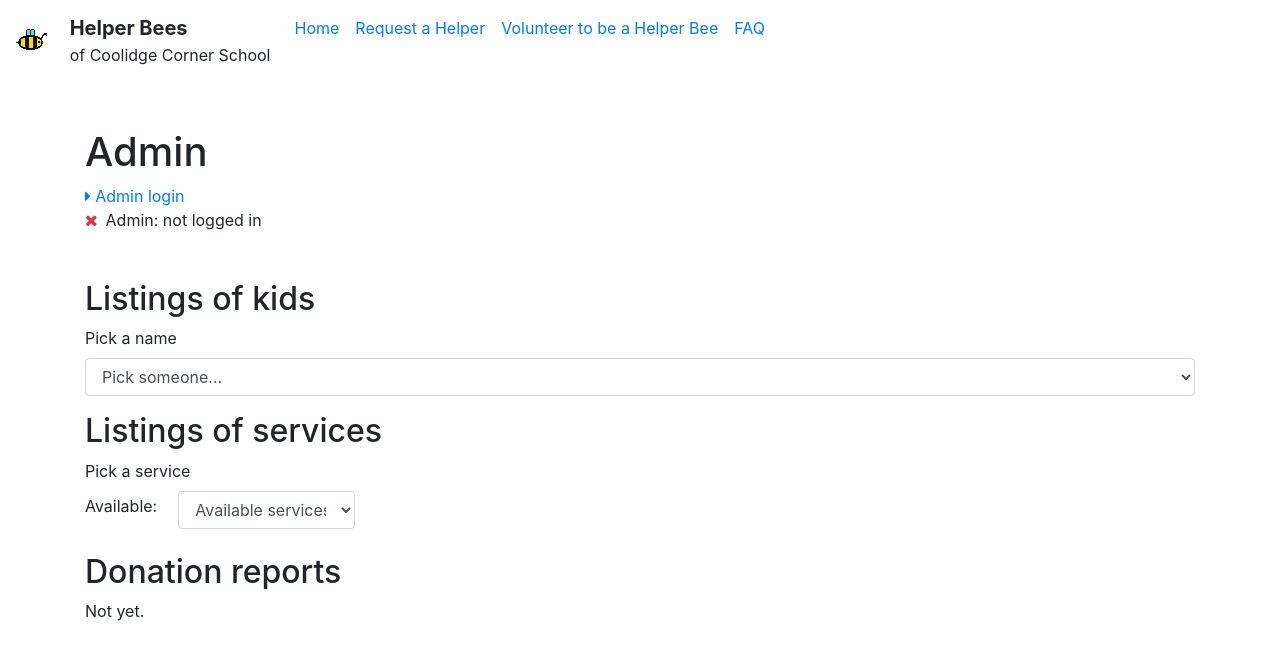
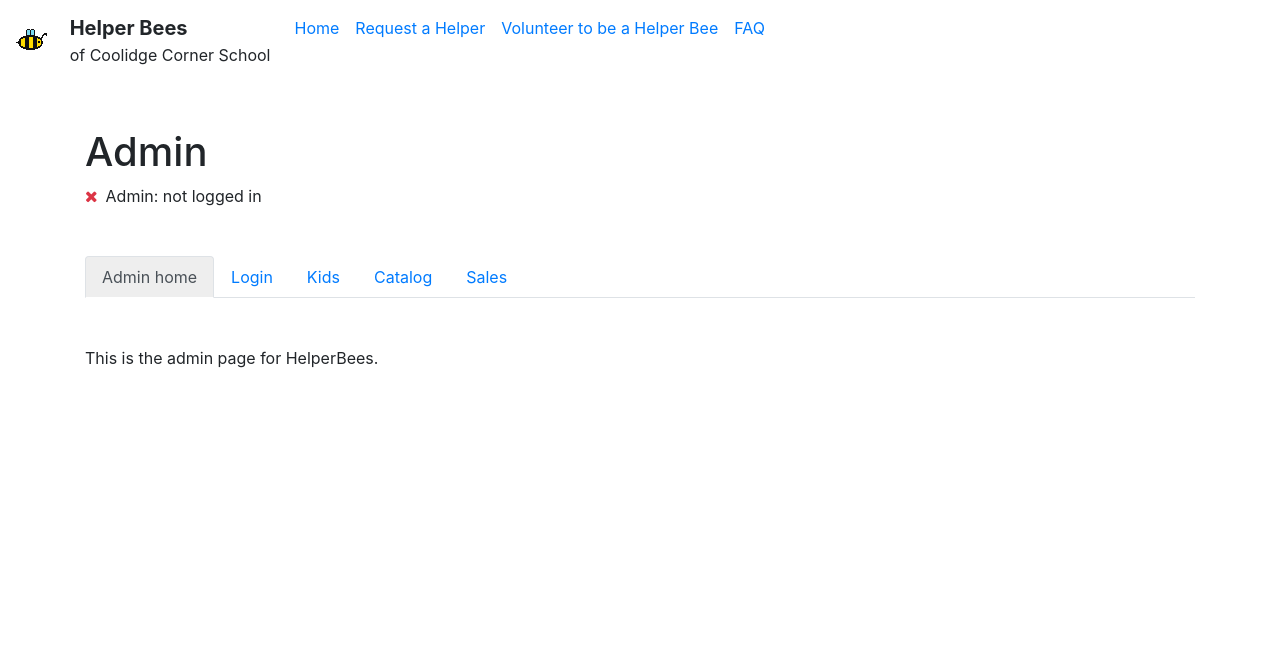
Before and after one commit to CoolidgeCornerSchool/helperbees, a Jekyll site: the page built from admin.html, in a window 1280 px wide. Shown: the top 660 px of the page. Built offline with Jekyll 4.4.1, drawn with Linux system fonts in a browser that asks for light colours; comment, search, counter and statistics services are not loaded.

Commit message:
tabbed admin pages

```diff
--- a/_sass/main.scss
+++ b/_sass/main.scss
@@ -47,6 +47,10 @@ nav .navbar-brand {
 
 /* Admin pages */
 
+.nav-tabs .nav-item .nav-link.active {
+  background-color: #EEE;
+}
+
 /* Google login avatar */
 .admin .avatar {
     width: 40px;
--- a/admin.html
+++ b/admin.html
@@ -4,6 +4,46 @@ title: Admin
 layout: default
 ---
 
+<h1>Admin</h1>
+
+<div class="not-login-alert"><i class="fa fa-times text-danger mr-2"></i>Admin: not logged in</div>
+<div class="login-alert d-none"><i class="fa fa-check text-success mr-2"></i>Admin: logged in</div>
+
+<ul class="nav nav-tabs mt-5" id="adminTabs" role="tablist">
+      <li class="nav-item">
+        <a class="nav-link active " id="home-tab" data-toggle="tab" href="#home" role="tab" aria-controls="home" aria-selected="true">Admin home</a>
+      </li>
+      <li class="nav-item">
+        <a class="nav-link" id="login-tab" href="/login#admin">Login</a>
+      </li>
+      <li class="nav-item">
+        <a class="nav-link" id="users-tab" data-toggle="tab" href="#users" role="tab" aria-controls="users" aria-selected="true">Kids</a>
+      </li>
+      <li class="nav-item">
+        <a class="nav-link" id="offers-tab" data-toggle="tab" href="#offers" role="tab" aria-controls="offers" aria-selected="false">Catalog</a>
+      </li>
+      <li class="nav-item">
+        <a class="nav-link" id="orders-tab" data-toggle="tab" href="#orders" role="tab" aria-controls="orders" aria-selected="false">Sales</a>
+      </li>
+</ul>
+
+<div class="tab-content" id="adminTabContent">
+  <div class="tab-pane fade show active" id="home" role="tabpanel" aria-labelledby="home-tab">
+    <p class="mt-5">This is the admin page for HelperBees.</p>
+  </div>
+  <div class="tab-pane fade" id="users" role="tabpanel" aria-labelledby="users-tab">
+    {% include_relative admin_users.html %}
+  </div>
+  <div class="tab-pane fade" id="offers" role="tabpanel" aria-labelledby="offers-tab">
+    {% include_relative admin_offers.html %}
+  </div>
+  <div class="tab-pane fade" id="orders" role="tabpanel" aria-labelledby="orders-tab">
+    {% include_relative admin_orders.html %}
+  </div>
+</div>
+
+<!-- alert boxes, unused for now -->
+<div class="d-none">
   <div class="spinner"><i class="fa fa-spin fa-cog"></i></div>
   <div class="alert-box">
     <div class="success alert alert-success">
@@ -22,80 +62,7 @@ layout: default
       </button>
     </div>
   </div>
-
-<h1>Admin</h1>
-
-<a href="/login#admin" class="mt-3 mb-5"><i class="fa fa-caret-right"></i> Admin login</a>
-<div class="not-login-alert"><i class="fa fa-times text-danger mr-2"></i>Admin: not logged in</div>
-<div class="login-alert d-none"><i class="fa fa-check text-success mr-2"></i>Admin: logged in</div>
-
-<h2 class="mt-5">Listings of kids</h2>
-
-<form>
-  <div class="form-group">
-    <label for="names">Pick a name</label>
-    <select class="form-control" id="names"
-      ><option>Pick someone...</option></select
-    >
-  </div>
-</form>
-
-<table class="table show_user col-4 d-none">
-  <thead>
-    <tr>
-      <th scope="col">First</th>
-      <th scope="col">Last</th>
-      <th scope="col">Parent name</th>
-      <th scope="col">Parent email</th>
-      <th scope="col">Parent phone</th>
-      <th scope="col">Login link</th>
-    </tr>
-  </thead>
-  <tbody>
-    <tr>
-      <td class="first"></td>
-      <td class="last"></td>
-      <td class="parent_name"></td>
-      <td class="parent_email"></td>
-      <td class="parent_phone"></td>
-      <td class="login_link"></td>
-    </tr>
-  </tbody>
-</table>
-
-<form id="delete_user" class="show_user d-none">
-  <button class="btn post btn-primary">Delete</button>
-</form>
-
-<h2>Listings of services</h2>
-
-<div class="form-group">
-  <label for="what">Pick a service</label>
-  <div class="form-row align-items-center mb-2">
-    <div class="col-1">
-      <label for="offer_type">Available:</label>
-    </div>
-    <div class="col-2">
-      <select class="form-control" id="offer_type">
-        <option class="choose">Available services:</option>
-      </select>
-    </div>
-    <div class="col-2">
-      <input
-        type="text"
-        class="form-control d-none"
-        placeholder="or something else..."
-        id="offer_type_other"
-      />
-    </div>
-  </div>
-  <table class="table table-striped offers"></table>
 </div>
 
-<h2>Donation reports</h2>
-
-<div class="form-group">
-  <label for="what">Not yet.</label>
-</div>
 
 <script src="assets/js/admin.js"></script>
--- /dev/null
+++ b/admin_offers.html
@@ -0,0 +1,19 @@
+	<h2 class="mt-5">Catalog of services</h2>
+
+	<div class="form-group">
+	  <label for="what">Pick a service</label>
+	  <div class="form-row align-items-center mb-2">
+	    <div class="col-1">
+	      <label for="offer_type">Available:</label>
+	    </div>
+	    <div class="col-2">
+	      <select class="form-control" id="offer_type">
+		<option class="choose">Available services:</option>
+	      </select>
+	    </div>
+	    <div class="col-2">
+	      <input type="text" class="form-control d-none" placeholder="or something else..." id="offer_type_other"/>
+	    </div>
+	  </div>
+	  <table class="table table-striped offers"></table>
+	</div>
--- /dev/null
+++ b/admin_orders.html
@@ -0,0 +1,5 @@
+	<h2 class="mt-5">Sales reports</h2>
+
+	<div class="form-group">
+	  <label for="what">Not yet.</label>
+	</div>
--- /dev/null
+++ b/admin_users.html
@@ -0,0 +1,36 @@
+	<h2 class="mt-5">Kids</h2>
+
+	<form>
+	  <div class="form-group">
+	    <label for="names">Pick a name</label>
+	    <select class="form-control" id="names"
+		    ><option>Pick someone...</option></select>
+	  </div>
+	</form>
+
+	<table class="table show_user col-4 d-none">
+	  <thead>
+	    <tr>
+	      <th scope="col">First</th>
+	      <th scope="col">Last</th>
+	      <th scope="col">Parent name</th>
+	      <th scope="col">Parent email</th>
+	      <th scope="col">Parent phone</th>
+	      <th scope="col">Login link</th>
+	    </tr>
+	  </thead>
+	  <tbody>
+	    <tr>
+	      <td class="first"></td>
+	      <td class="last"></td>
+	      <td class="parent_name"></td>
+	      <td class="parent_email"></td>
+	      <td class="parent_phone"></td>
+	      <td class="login_link"></td>
+	    </tr>
+	  </tbody>
+	</table>
+
+	<form id="delete_user" class="show_user d-none">
+	  <button class="btn post btn-primary">Delete</button>
+	</form>
```
Lines whose indentation alone changed are shown as unchanged.
